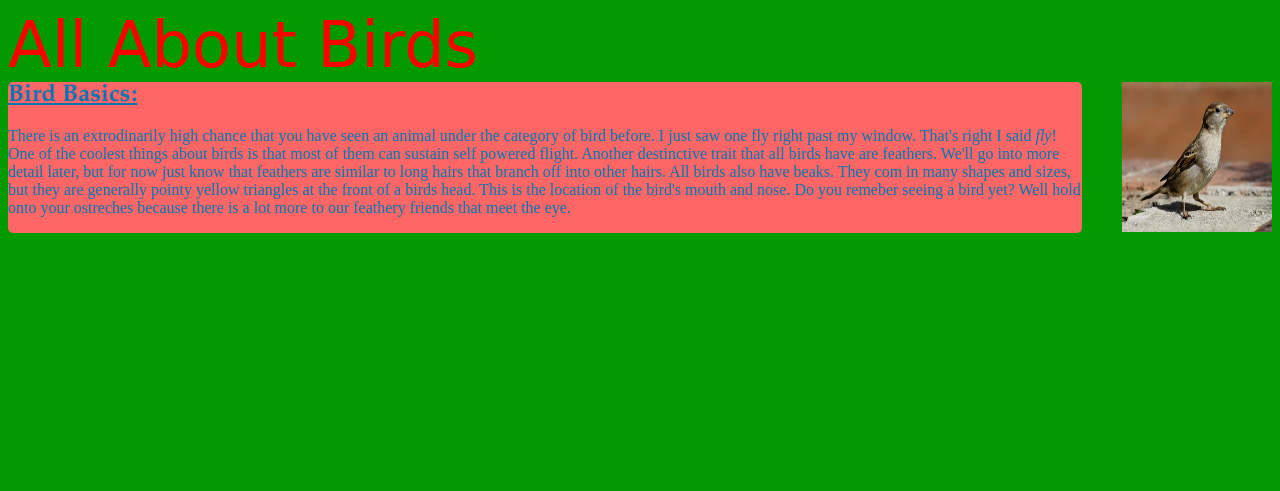
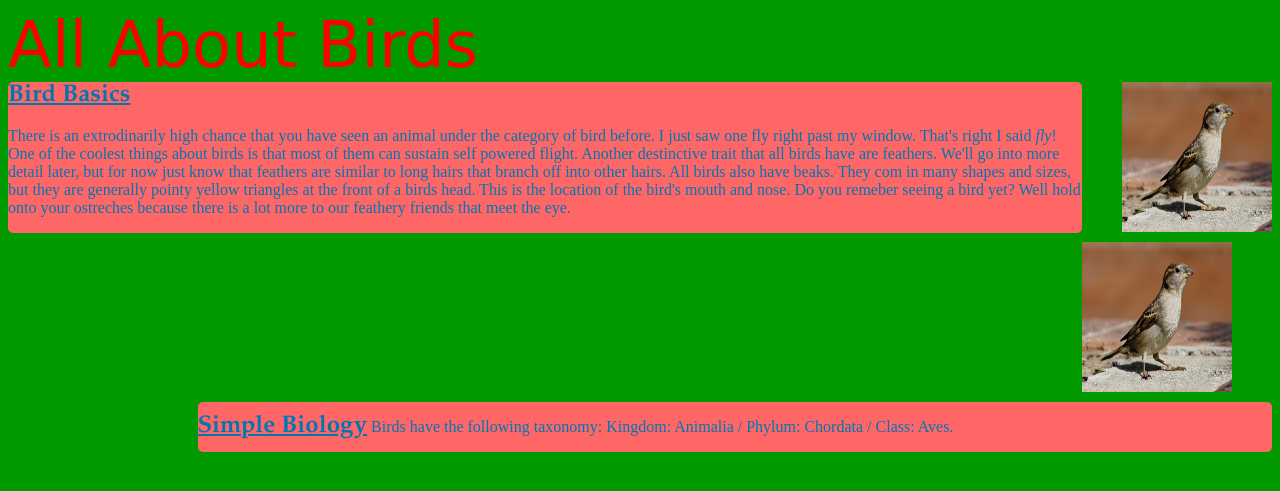
Before and after one commit to mgoldberg/StaticHTML2, a PHP site: page / in a window 1280 px wide. Shown: the top 491 px of the page. Run offline with PHP 8.4, Linux system fonts and the light colour scheme.

Commit message:
new content and its formatting

```diff
--- a/index.html
+++ b/index.html
@@ -13,13 +13,24 @@
 
 
 
-		<div id = "left">
-			<a id = "title1">Bird Basics:</a>
+		<div id = "left1">
+			<a id = "title1">Bird Basics</a>
 			<p>
 				There is an extrodinarily high chance that you have seen an animal under the category of bird before.  I just saw one fly right past my window.  That's right I said <text id = "stressed"> fly</text>!  One of the coolest things about birds is that most of them can sustain self powered flight.  Another destinctive trait that all birds have are feathers.  We'll go into more detail later, but for now just know that feathers are similar to long hairs that branch off into other hairs.  All birds also have beaks.  They com in many shapes and sizes, but they are generally pointy yellow triangles at the front of a birds head.  This is the location of the bird's mouth and nose.  Do you remeber seeing a bird yet?  Well hold onto your ostreches because there is a lot more to our feathery friends that meet the eye.
 			</p>
 		</div>
-		<img id = "right" src="http://localhost/StaticHTML2/images/House_sparrow04.jpg" height = "150px" width = "150px"/>
+		<img id = "right1" src="http://localhost/StaticHTML2/images/House_sparrow04.jpg" height = "150px" width = "150px"/>
+
+
+		<img id = "left2" src="http://localhost/StaticHTML2/images/House_sparrow04.jpg" height = "150px" width = "150px"/>
+		<div id = "right2">
+			<a id = "title1">Simple Biology</a>
+			<p>
+				Birds have the following taxonomy: Kingdom: Animalia / Phylum: Chordata / Class: Aves.
+			</p>
+		</div>
+
+
 	</body>
 
 </HTML>
--- a/stylesheet.css
+++ b/stylesheet.css
@@ -14,6 +14,12 @@ p{
 div{
 	background-color: #ff6666;
 	border-radius: 5px;
+	//padding: 10px;
+	margin-bottom: 10px;
+}
+
+img{
+	margin-bottom: 10px;
 }
 
 body{
@@ -32,11 +38,20 @@ body{
 	font-style: italic;
 }
 
-#left{
+#left1{
 	float: left;
 	width:85%;
 }
 
-#right{
+#right1{
 	float: right;
 }
+
+#left2{
+	float: left;
+}
+
+#right2{
+	float: right;
+	width:85%;
+}
```
